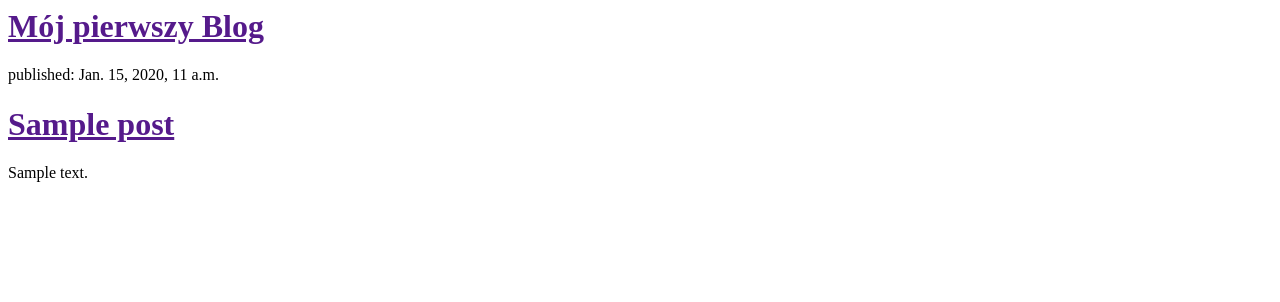
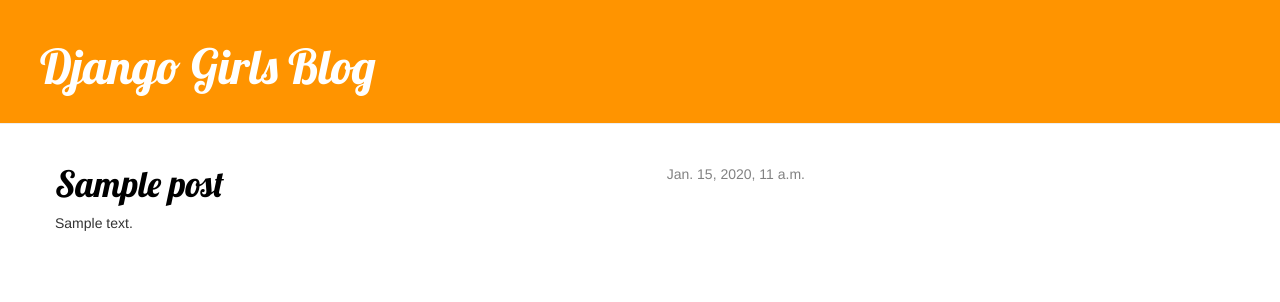
Before and after one commit to martajancewicz/my-first-blog, a Django app: template blog/templates/blog/post_list.html in a window 1280 px wide. Shown: the top 302 px of the page. Run offline with Django 3.2, Linux system fonts and the light colour scheme; the template is opened without the code that fills it: values that come from a table or form of the project are taken from there, others are empty; tables that the repository leaves empty hold one stand-in row (values such as "Sample post"); some libraries are stand-ins or nearby versions.

Commit message:
Dodano widok i szablon dla poszczególnego wpisy na stronie

```diff
--- /dev/null
+++ b/blog/templates/blog/base.html
@@ -0,0 +1,23 @@
+{% load staticfiles %}
+<html>
+    <head>
+        <title>Django Girls blog</title>
+        <link rel="stylesheet" href="//maxcdn.bootstrapcdn.com/bootstrap/3.2.0/css/bootstrap.min.css">
+        <link rel="stylesheet" href="//maxcdn.bootstrapcdn.com/bootstrap/3.2.0/css/bootstrap-theme.min.css">
+        <link href='//fonts.googleapis.com/css?family=Lobster&subset=latin,latin-ext' rel='stylesheet' type='text/css'>
+        <link rel="stylesheet" href="{% static 'css/blog.css' %}">
+    </head>
+   <body>
+    <div class="page-header">
+        <h1><a href="/">Django Girls Blog</a></h1>
+    </div>
+    <div class="content container">
+        <div class="row">
+            <div class="col-md-8">
+            {% block content %}
+            {% endblock %}
+            </div>
+        </div>
+    </div>
+</body>
+</html>
--- a/blog/templates/blog/post_list.html
+++ b/blog/templates/blog/post_list.html
@@ -1,19 +1,12 @@
-<html>
-    <head>
-        <title>Mój pierwszy blog</title>
-    </head>
-    <body>
-        <div>
-            <h1><a href="">Mój pierwszy Blog</a></h1>
+{% extends 'blog/base.html' %}
+{% block content %}
+{% for post in posts %}
+    <div class="post">
+        <div class="date">
+            {{ post.published_date }}
         </div>
-
-
-        	{% for post in posts %}
-        <div>
-            <p>published: {{ post.published_date }}</p>
-            <h1><a href="">{{ post.title }}</a></h1>
-            <p>{{post.text|linebreaks}}</p>
-        </div>
-        {% endfor %}
-    </body>
-</html>
+        <h1><a href="{% url 'post_detail' pk=post.pk %}">{{ post.title }}</a></h1>
+        <p>{{ post.text|linebreaks }}</p>
+    </div>
+{% endfor %}
+{% endblock content %}
--- a/blog/urls.py
+++ b/blog/urls.py
@@ -3,4 +3,5 @@ from . import views
 
 urlpatterns = [
     url(r'^$', views.post_list, name='post_list'),
+    url(r'^post/(?P<pk>[0-9]+)/$', views.post_detail, name='post_detail'),
 ]
--- a/blog/views.py
+++ b/blog/views.py
@@ -1,7 +1,12 @@
 from django.shortcuts import render
 from django.utils import timezone
 from .models import Post
+from django.shortcuts import render, get_object_or_404
 
 def post_list(request):
     posts = Post.objects.filter(published_date__lte=timezone.now()).order_by('published_date')
     return render(request, 'blog/post_list.html', {'posts':posts})
+
+def post_detail(request,pk):
+    post = get_object_or_404(Post, pk=pk)
+    return render(request, 'blog/post_detail.html', {'post': post})
--- a/mysite/settings.py
+++ b/mysite/settings.py
@@ -102,3 +102,7 @@ USE_TZ = True
 
 STATIC_URL = '/static/'
 STATIC_ROOT=os.path.join(BASE_DIR,'public','static')
+
+STATICFILES_DIRS = (
+    os.path.join(BASE_DIR, "static"),
+)
--- /dev/null
+++ b/static/css/blog.css
@@ -0,0 +1,48 @@
+
+.page-header {
+    background-color: #ff9400;
+    margin-top: 0;
+    padding: 20px 20px 20px 40px;
+}
+
+.page-header h1, .page-header h1 a, .page-header h1 a:visited, .page-header h1 a:active {
+    color: #ffffff;
+    font-size: 36pt;
+    text-decoration: none;
+}
+
+.content {
+    margin-left: 40px;
+}
+
+h1, h2, h3, h4 {
+    font-family: 'Lobster', cursive;
+}
+
+.date {
+    float: right;
+    color: #828282;
+}
+
+.save {
+    float: right;
+}
+
+.post-form textarea, .post-form input {
+    width: 100%;
+}
+
+.top-menu, .top-menu:hover, .top-menu:visited {
+    color: #ffffff;
+    float: right;
+    font-size: 26pt;
+    margin-right: 20px;
+}
+
+.post {
+    margin-bottom: 70px;
+}
+
+.post h1 a, .post h1 a:visited {
+    color: #000000;
+}
```
Also changed, not shown: blog/templates/blog/post_detail.html (added, +13 -0 lines).
